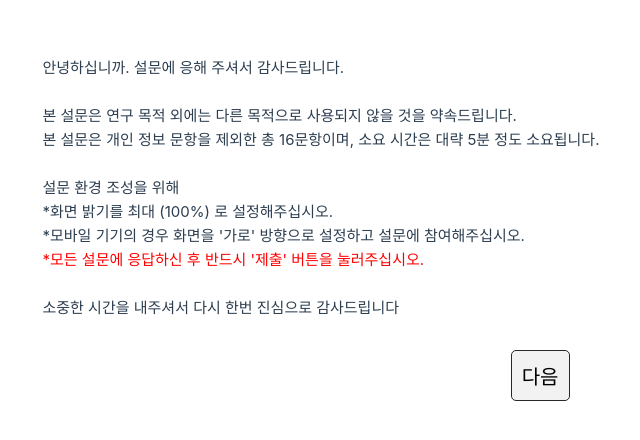
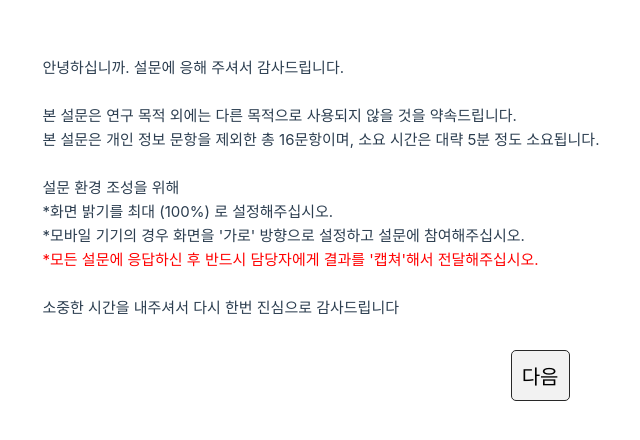
Before and after one commit to jh8057/color, a Vue app: page / in a window 1280 px wide. Shown: the part 172-612 px from the top of the page, without its empty margins (319-959 px from the left). Built offline with nearby package versions, Linux system fonts and the light colour scheme.

Commit message:
[intro]문구변경

```diff
--- a/src/components/introductionComp.vue
+++ b/src/components/introductionComp.vue
@@ -15,7 +15,8 @@
       *모바일 기기의 경우 화면을 '가로' 방향으로 설정하고 설문에 참여해주십시오.
     </p>
     <p style="color: red">
-      *모든 설문에 응답하신 후 반드시 '제출' 버튼을 눌러주십시오.
+      *모든 설문에 응답하신 후 반드시 담당자에게 결과를 '캡쳐'해서
+      전달해주십시오.
     </p>
     <br />
     소중한 시간을 내주셔서 다시 한번 진심으로 감사드립니다
```
